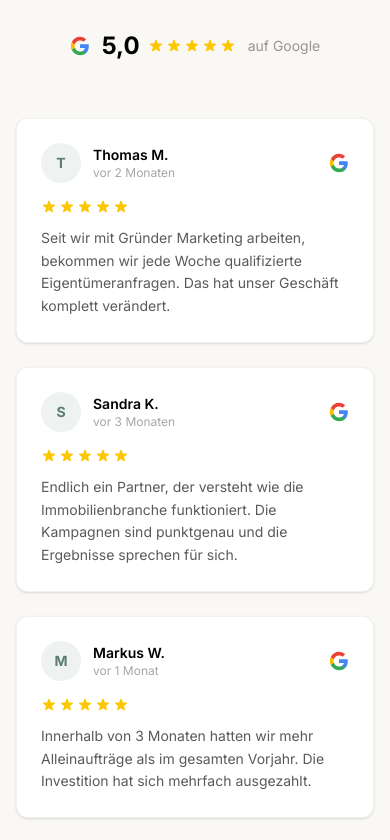
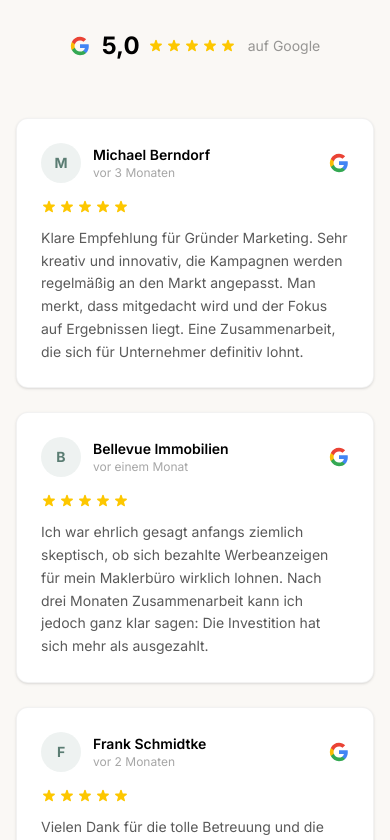
Before and after one commit to Alexis-beep-debug/Website-Gr-nder-Marketing, a Next.js app: page / in a window 390 px wide. Shown: the part 9544-10384 px from the top of the page. Built offline with nearby package versions, Linux system fonts and the light colour scheme; no server answers; a web font is replaced by a local one.

Commit message:
Replace placeholder reviews with real Google reviews
- Michael Berndorf, Bellevue Immobilien, Frank Schmidtke, Timon Hentschel
- All real 5-star reviews from Google Maps
- Grid updated to 4 columns for 4 reviews

https://claude.ai/code/session_01WFwWiQG8N4nsrwJk8D2D4Z

```diff
--- a/src/components/Testimonials.tsx
+++ b/src/components/Testimonials.tsx
@@ -3,23 +3,30 @@
 const reviews = [
   {
     quote:
-      "Seit wir mit Gründer Marketing arbeiten, bekommen wir jede Woche qualifizierte Eigentümeranfragen. Das hat unser Geschäft komplett verändert.",
-    name: "Thomas M.",
+      "Klare Empfehlung für Gründer Marketing. Sehr kreativ und innovativ, die Kampagnen werden regelmäßig an den Markt angepasst. Man merkt, dass mitgedacht wird und der Fokus auf Ergebnissen liegt. Eine Zusammenarbeit, die sich für Unternehmer definitiv lohnt.",
+    name: "Michael Berndorf",
+    time: "vor 3 Monaten",
+    stars: 5,
+  },
+  {
+    quote:
+      "Ich war ehrlich gesagt anfangs ziemlich skeptisch, ob sich bezahlte Werbeanzeigen für mein Maklerbüro wirklich lohnen. Nach drei Monaten Zusammenarbeit kann ich jedoch ganz klar sagen: Die Investition hat sich mehr als ausgezahlt.",
+    name: "Bellevue Immobilien",
+    time: "vor einem Monat",
+    stars: 5,
+  },
+  {
+    quote:
+      "Vielen Dank für die tolle Betreuung und die unkomplizierte Zusammenarbeit. Man fühlt sich jederzeit gut aufgehoben. Klare Weiterempfehlung!",
+    name: "Frank Schmidtke",
     time: "vor 2 Monaten",
     stars: 5,
   },
   {
     quote:
-      "Endlich ein Partner, der versteht wie die Immobilienbranche funktioniert. Die Kampagnen sind punktgenau und die Ergebnisse sprechen für sich.",
-    name: "Sandra K.",
-    time: "vor 3 Monaten",
-    stars: 5,
-  },
-  {
-    quote:
-      "Innerhalb von 3 Monaten hatten wir mehr Alleinaufträge als im gesamten Vorjahr. Die Investition hat sich mehrfach ausgezahlt.",
-    name: "Markus W.",
-    time: "vor 1 Monat",
+      "Unsere neue Website nenne ich mittlerweile tatsächlich einen \u201eKundenmagneten\u201c. Ein großes Dankeschön geht an Malte für die hervorragende Umsetzung. Er war in der Zusammenarbeit stets kompetent, zuverlässig und absolut professionell.",
+    name: "Timon Hentschel",
+    time: "vor einer Woche",
     stars: 5,
   },
 ];
@@ -82,7 +89,7 @@ export default function Testimonials() {
         </div>
 
         {/* Review cards */}
-        <div className="grid md:grid-cols-3 gap-6 max-w-5xl mx-auto">
+        <div className="grid md:grid-cols-2 lg:grid-cols-4 gap-6 max-w-6xl mx-auto">
           {reviews.map((r, i) => (
             <div
               key={i}
```
